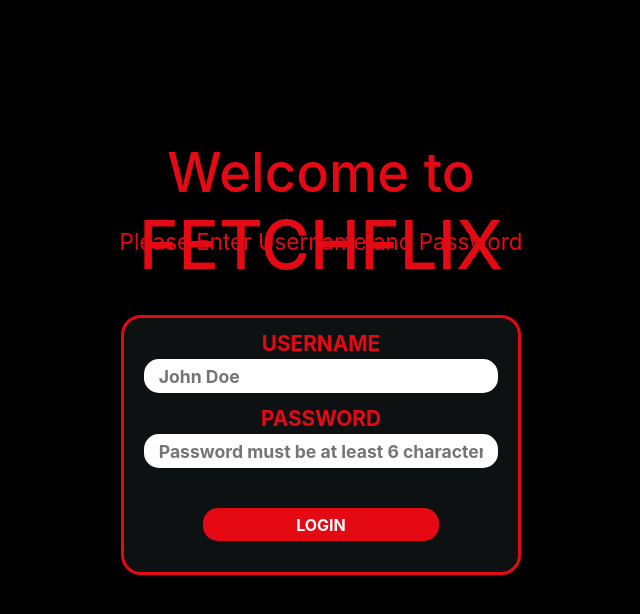
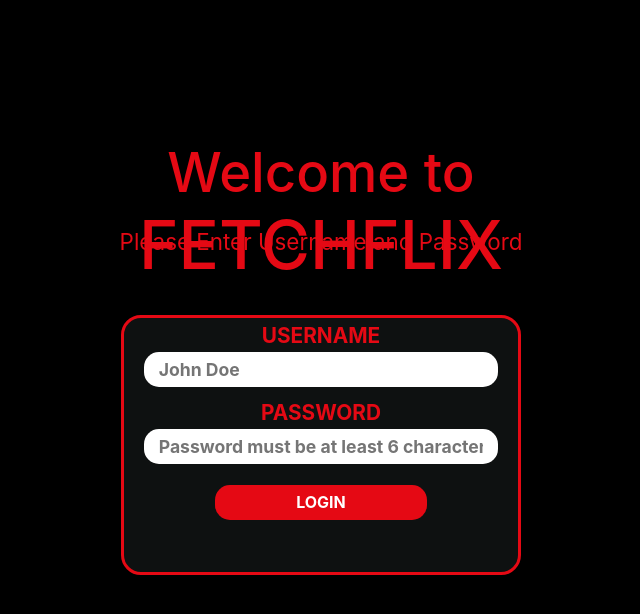
Before and after one commit to muratcanoncu/Movie-Browser-React, a React (Create React App) app: page / in a window 1280 px wide. Shown: the top 614 px of the page, without its empty margins (319-959 px from the left). Built offline with nearby package versions, Linux system fonts and the light colour scheme; no server answers.

Commit message:
loginBox fixed

```diff
--- a/src/App.css
+++ b/src/App.css
@@ -182,15 +182,15 @@ h2 .dot3 {
   justify-content: center;
   margin-top: 40px;
 }
-.loginBox div {
+.loginBox form {
   display: flex;
   flex-direction: column;
   justify-content: space-between;
   width: 90%;
-  height: 150px;
-  margin-bottom: 10px;
+  height: 210px;
+  margin-bottom: 40px;
 }
-.loginBox div input {
+.loginBox form input {
   border: none;
   border-radius: 15px;
   padding: 3px 15px;
@@ -202,22 +202,22 @@ h2 .dot3 {
   font-weight: bolder;
   font-size: 1.1rem;
 }
-.loginBox div input:invalid {
+.loginBox form input:invalid {
   border: 2px solid #e50914;
 }
-.loginBox div label {
+.loginBox form label {
   margin: 0;
   color: #e50914;
   font-weight: bolder;
   text-align: center;
   font-size: 1.3rem;
 }
-.loginBox button {
+.loginBox form button {
   width: 60%;
-  margin: 20px auto;
+  margin: 10px auto;
   border: none;
   border-radius: 15px;
-  height: 33px;
+  height: 35px !important;
   font-weight: bolder;
   background: #e50914;
   color: white;
--- a/src/Components/Login/Login.js
+++ b/src/Components/Login/Login.js
@@ -20,7 +20,12 @@ function Login() {
       </h1>
       <p className="inform">Please Enter Username and Password</p>
       <div className="loginBox">
-        <div>
+        <form
+          onSubmit={(e) => {
+            e.preventDefault();
+            loginHandler(context.myDispatch);
+          }}
+        >
           <label htmlFor="userName">USERNAME</label>
           <input
             id="userName"
@@ -43,8 +48,8 @@ function Login() {
             }
             placeholder="Password must be at least 6 character"
           ></input>
-        </div>
-        <button onClick={() => loginHandler(context.myDispatch)}>LOGIN</button>
+          <button>LOGIN</button>
+        </form>
       </div>
     </div>
   );
--- a/src/Components/MovieContainer/MovieCards/MovieCard.js
+++ b/src/Components/MovieContainer/MovieCards/MovieCard.js
@@ -2,9 +2,17 @@ import { useContext } from "react";
 import UserContext from "../../../ContextFolder/ContextProvider";
 function MovieCard(props) {
   const context = useContext(UserContext);
-
+  const addFavoriteList = (dispatch) => {
+    dispatch({
+      type: "ADD_MYLIST",
+      payload: props.id,
+    });
+  };
   return (
-    <div className="movieCard">
+    <div
+      className="movieCard"
+      onClick={() => addFavoriteList(context.myDispatch)}
+    >
       <img
         src={`https://image.tmdb.org/t/p/w200/${props.poster}`}
         className="w-100"
--- a/src/Components/MovieContainer/MovieContainer.js
+++ b/src/Components/MovieContainer/MovieContainer.js
@@ -14,6 +14,7 @@ function MovieContainer() {
             return (
               <MovieCard
                 key={movie.id}
+                id={movie.id}
                 poster={movie.poster_path}
                 movieName={movie.original_title}
                 plot={movie.overview}
--- a/src/Components/MyList/MyListContainer.js
+++ b/src/Components/MyList/MyListContainer.js
@@ -3,7 +3,25 @@ import React from "react";
 function AboutUs() {
   return (
     <div className="myList">
-      <h1>test</h1>
+      <h1>Your Favorites:</h1>
+      <div
+        style={{
+          borderBottom: "2px solid white",
+          width: "90%",
+          margin: "5px auto",
+        }}
+      ></div>
+      {context.mainState.userInfo.myList.map((movie) => {
+        return (
+          <MovieCard
+            key={movie.id}
+            poster={movie.poster_path}
+            movieName={movie.original_title}
+            plot={movie.overview}
+            rate={movie.vote_average}
+          ></MovieCard>
+        );
+      })}
     </div>
   );
 }
--- a/src/Components/Profile/Profile.js
+++ b/src/Components/Profile/Profile.js
@@ -7,25 +7,6 @@ function Profile(props) {
   return (
     <div className="userProfile">
       <h1>Hello {context.mainState.userInfo.userName}!</h1>
-      <h3>Your Favorites:</h3>
-      <div
-        style={{
-          borderBottom: "2px solid white",
-          width: "90%",
-          margin: "5px auto",
-        }}
-      ></div>
-      {context.mainState.myList.map((movie) => {
-        return (
-          <MovieCard
-            key={movie.id}
-            poster={movie.poster_path}
-            movieName={movie.original_title}
-            plot={movie.overview}
-            rate={movie.vote_average}
-          ></MovieCard>
-        );
-      })}
     </div>
   );
 }
--- a/src/ContextFolder/ContextProvider.js
+++ b/src/ContextFolder/ContextProvider.js
@@ -8,8 +8,7 @@ const initialState = {
   movieData: [],
   keyWord: "",
   totalMovies: 0,
-  myList: [],
-  userInfo: { userName: "", password: "" },
+  userInfo: { userName: "", password: "", myList: [] },
 };
 const reducer = (state, action) => {
   switch (action.type) {
@@ -33,20 +32,27 @@ const reducer = (state, action) => {
       return {
         ...state,
         loggedIn: true,
-        userInfo: action.payload,
+        userInfo: { ...action.payload, myList: [] },
       };
     case "USER_SIGNOUT":
       return {
         ...state,
         loggedIn: false,
-        myList: [],
         keyWord: "",
-        userInfo: { userName: "", password: "" },
+        userInfo: { userName: "", password: "", myList: [] },
       };
     case "ADD_MYLIST":
+      const selectedMovie = state.movieData.filter((movie) => {
+        return movie.id === action.payload;
+      });
+      console.log(selectedMovie);
+      let newUserInfo = { ...state.userInfo };
+      console.log(newUserInfo);
+      newUserInfo.myList = [...newUserInfo.myList, selectedMovie];
+      console.log(newUserInfo);
       return {
         ...state,
-        myList: [...state.myList, action.payload],
+        userInfo: newUserInfo,
       };
 
     default:
```
Also changed, not shown: src/Components/MyList/MyListCard/MyListCard.js (+23 -0 lines).
